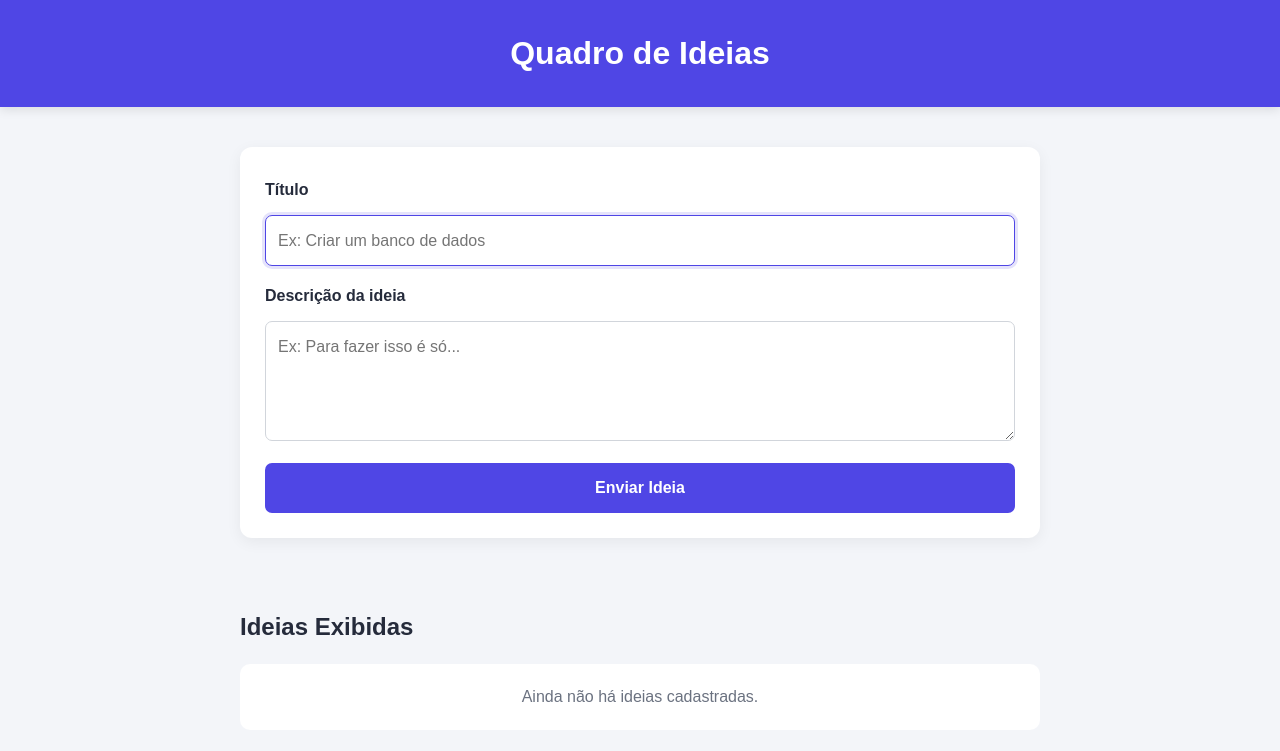
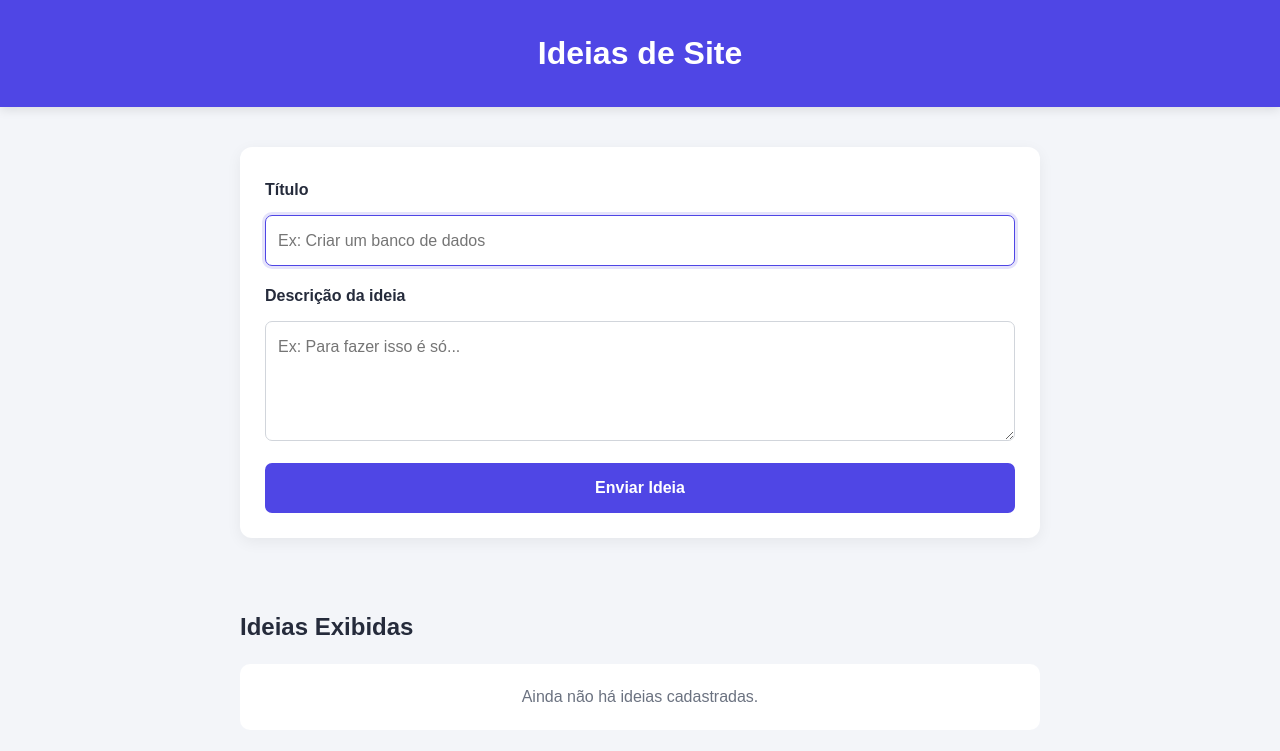
Before and after one commit to matheus-tesser/quadroIdeias, a website built with Vite: page index.html in a window 1280 px wide. Built offline with nearby package versions, Linux system fonts and the light colour scheme; some packages are replaced by stand-ins of ours; no server answers; the database is empty.

Commit message:
mudançada de titulo

```diff
--- a/index.html
+++ b/index.html
@@ -3,12 +3,12 @@
 <head>
     <meta charset="UTF-8">
     <meta name="viewport" content="width=device-width, initial-scale=1.0">
-    <title>Quadro de ideias</title>
+    <title>Ideias de Site</title>
     <link rel="stylesheet" href="/src/style.css">
 </head>
 <body>
     <header>
-        <h1>Quadro de Ideias</h1>
+        <h1>Ideias de Site</h1>
     </header>
 
     <main>
```
